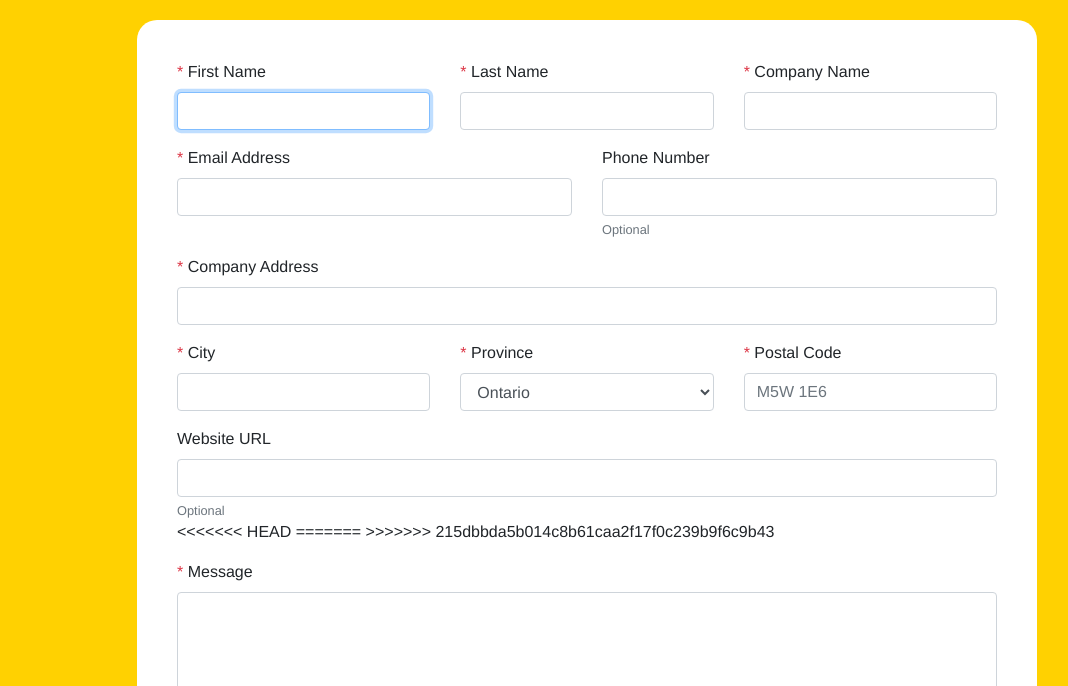
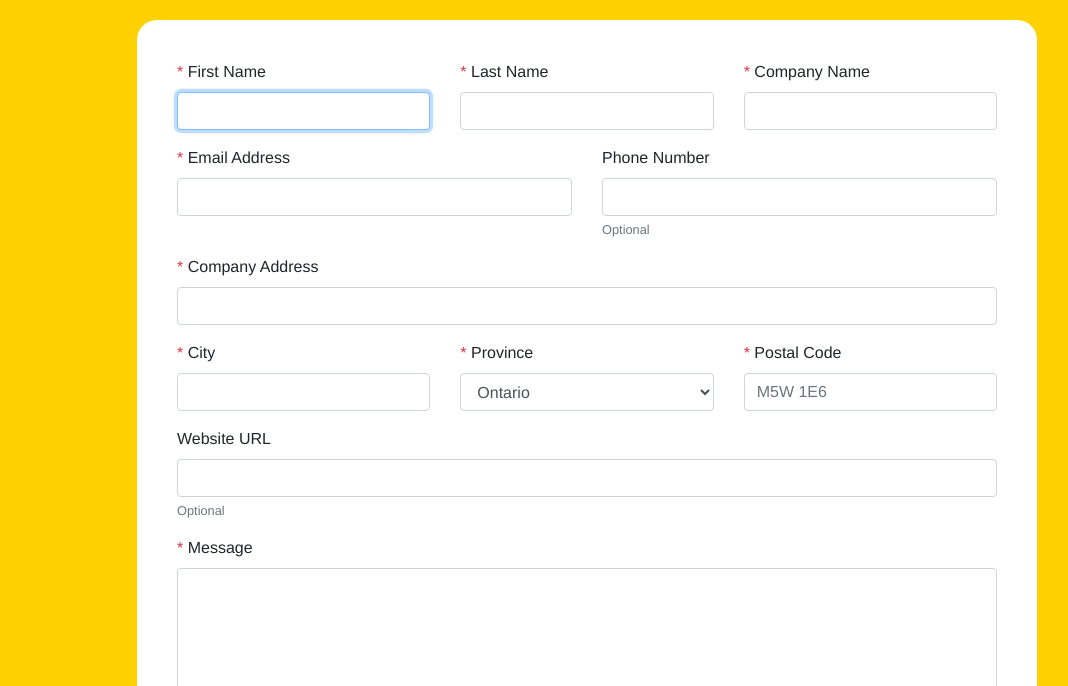
Before and after one commit to xzhao109/web222, a plain HTML site: page final/contact.html in a window 1280 px wide. Shown: the part 114-800 px from the top of the page, without its empty margins (53-1121 px from the left). Drawn offline with nearby package versions, Linux system fonts and the light colour scheme.

Commit message:
Update contact.html

```diff
--- a/final/contact.html
+++ b/final/contact.html
@@ -209,11 +209,7 @@
               tabindex="10"
             />
             <small class="form-text text-muted">Optional</small>
-<<<<<<< HEAD
             <div class="invalid-feedback">Enter a valid URL</div>
-=======
-            <div class="invalid-feedback">Enter a valid Seneca URL</div>
->>>>>>> 215dbbda5b014c8b61caa2f17f0c239b9f6c9b43
           </div>
         </div>
 
```
